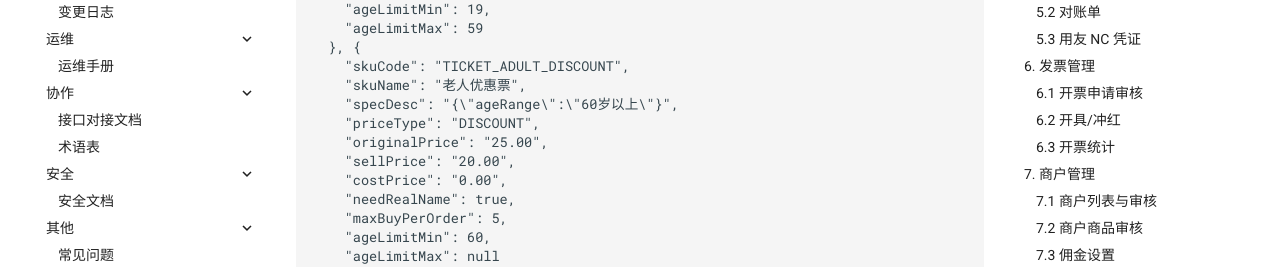
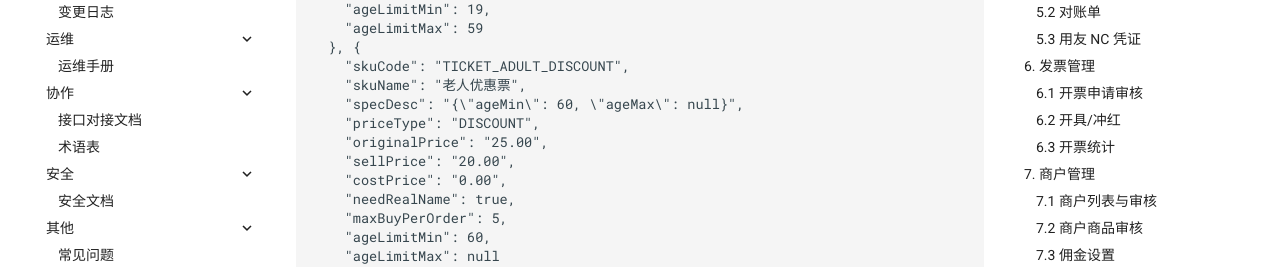
Before and after one commit to 4k48-o/u_trip_doc, an MkDocs documentation site: the page built from docs/design/api/admin.md, in a window 1280 px wide and 1400 px high, scrolled down 2587 px. Shown: the part 850-1117 px from the top of the window. Built offline with MkDocs 1.6.1 and Material for MkDocs 9.7.7, drawn with Linux system fonts in a browser that asks for light colours; some of the changed text lies outside the part shown.

Commit message:
fix: Issue #13 残留——syncInventory布尔/specDesc SKU002/设备路由全部补全/api/v1/

```diff
--- a/docs/design/api/admin.md
+++ b/docs/design/api/admin.md
@@ -121,7 +121,7 @@
   }, {
     "skuCode": "TICKET_ADULT_DISCOUNT",
     "skuName": "老人优惠票",
-    "specDesc": "{\"ageRange\":\"60岁以上\"}",
+    "specDesc": "{\"ageMin\": 60, \"ageMax\": null}",
     "priceType": "DISCOUNT",
     "originalPrice": "25.00",
     "sellPrice": "20.00",
```
Also changed, not shown: other parts of docs/design/api/admin.md (+7 -7 lines).
